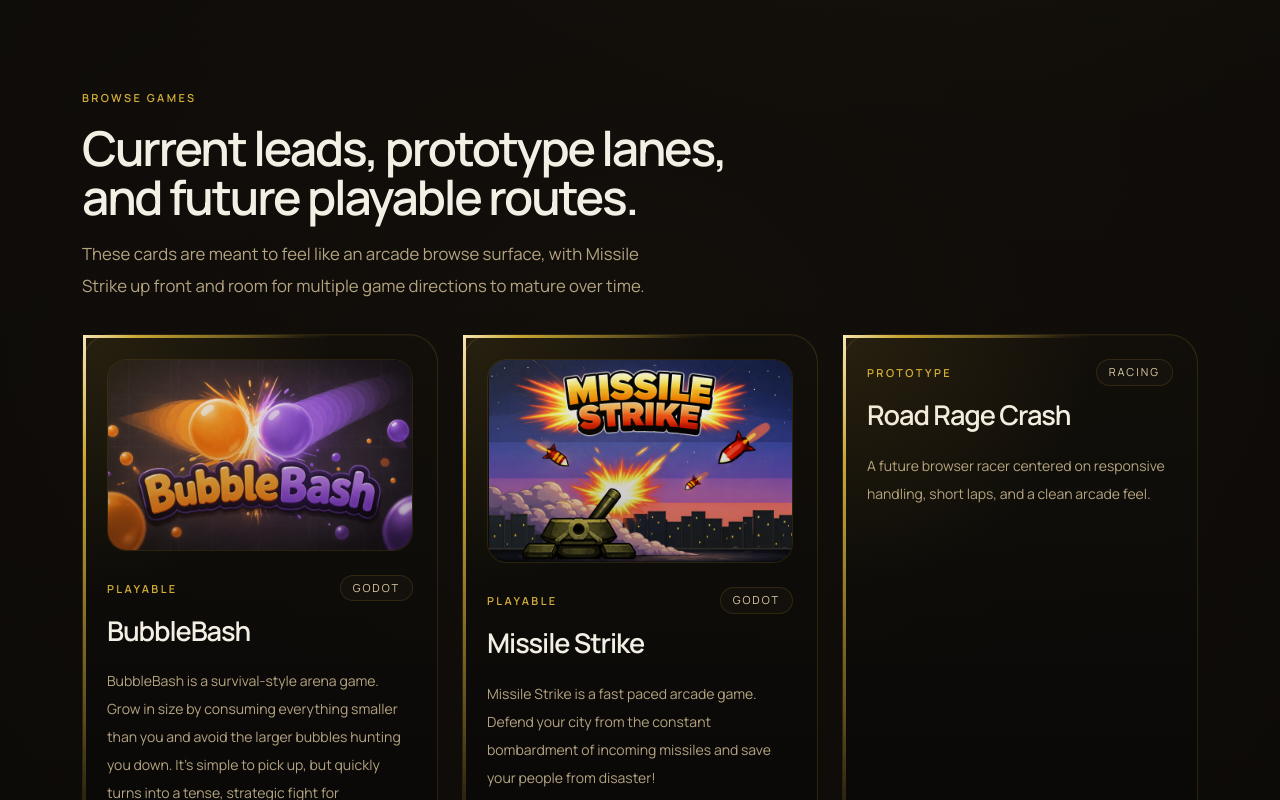
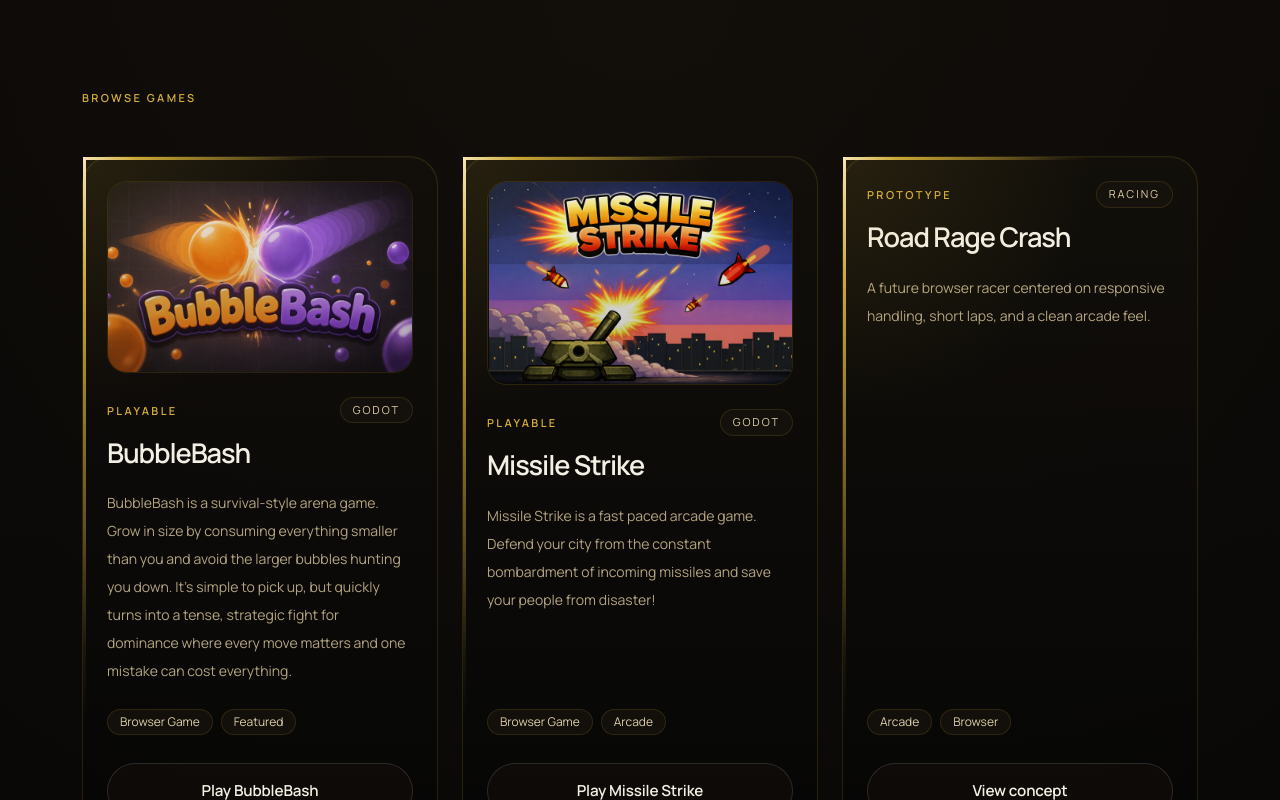
Before and after one commit to MrDevGuyMan/MrDevGuyMan, a Next.js app: page /games in a window 1280 px wide. Shown: the part 1840-2640 px from the top of the page. Built offline with nearby package versions, Linux system fonts and the light colour scheme.

Commit message:
Update to Missile Stroke audio and changes to site layout

```diff
--- a/app/about/page.tsx
+++ b/app/about/page.tsx
@@ -3,7 +3,7 @@
 
 const currentFocus = [
   "Building a clear home for projects that are meant to be explored, used, or played.",
-  "Starting with BubbleBash, then expanding into tools and experimental work.",
+  "Starting with BubbleBash, then expanding into more games and useful tools.",
   "Keeping the site clean and scalable so new projects can slot in without redesigning the foundation.",
 ];
 
@@ -13,7 +13,7 @@
       <PageHero
         eyebrow="About"
         title="A project hub built for making, shipping, and iterating."
-        description="This website is meant to function as a living hub for active work rather than a static resume. Over time it will collect games, dev tools, experiments, and other interactive projects in one cohesive place."
+        description="This website is meant to function as a living hub for active work rather than a static resume. Over time it will collect games, dev tools, and other interactive projects in one cohesive place."
       />
       <section className="grid gap-6 lg:grid-cols-[1.1fr_0.9fr]">
         <div className="gold-trim rounded-3xl border border-border bg-surface/70 p-6 text-sm leading-7 text-muted [--trim-left:82%] [--trim-top:68%]">
--- a/app/experiments/page.tsx
+++ /dev/null
@@ -1,21 +0,0 @@
-import { ProjectCard } from "@/components/cards/project-card";
-import { Container } from "@/components/ui/container";
-import { PageHero } from "@/components/ui/page-hero";
-import { experiments } from "@/data/projects";
-
-export default function ExperimentsPage() {
-  return (
-    <Container className="space-y-10">
-      <PageHero
-        eyebrow="Experiments"
-        title="Test ideas, technical spikes, and visual exploration."
-        description="Experiments are where concepts get pressure-tested before they turn into polished projects. This area can hold rendering tests, UI prototypes, browser performance work, and one-off technical ideas."
-      />
-      <section className="grid gap-6 md:grid-cols-2">
-        {experiments.map((item) => (
-          <ProjectCard key={item.title} item={item} />
-        ))}
-      </section>
-    </Container>
-  );
-}
--- a/app/games/page.tsx
+++ b/app/games/page.tsx
@@ -6,7 +6,7 @@
 import { PageHero } from "@/components/ui/page-hero";
 import { SectionHeading } from "@/components/ui/section-heading";
 import { SurpriseMeLink } from "@/components/ui/surprise-me-link";
-import { gameCatalog, gameDevelopmentTracks } from "@/data/projects";
+import { gameCatalog } from "@/data/projects";
 
 const missileStrikeDescription =
   "Made in the Godot engine Missile Strike is fun, exciting and free to play right here in your browser.";
@@ -114,36 +114,13 @@
       </section>
 
       <section className="section-divider space-y-8">
-        <SectionHeading
-          eyebrow="Browse games"
-          title="Current leads, prototype lanes, and future playable routes."
-          description="These cards are meant to feel like an arcade browse surface, with Missile Strike up front and room for multiple game directions to mature over time."
-        />
+        <SectionHeading eyebrow="Browse games" />
         <div className="grid gap-6 md:grid-cols-2 xl:grid-cols-3">
           {gameCatalog.map((item) => (
             <GameBrowseCard key={item.title} item={item} />
           ))}
         </div>
       </section>
-
-      <section className="section-divider space-y-8">
-        <SectionHeading
-          eyebrow="In development"
-          title="More games are already accounted for."
-          description="The games area is built to stay active as new concepts move from idea to prototype to full playable release."
-        />
-        <div className="grid gap-4 lg:grid-cols-3">
-          {gameDevelopmentTracks.map((item) => (
-            <article key={item.title} className="interactive-card gold-trim section-shell rounded-[1.6rem] p-6 [--trim-left:80%] [--trim-top:66%]">
-              <p className="eyebrow-label text-[11px]">{item.status}</p>
-              <h2 className="mt-3 text-[1.5rem] font-semibold tracking-[-0.03em] text-foreground">
-                {item.title}
-              </h2>
-              <p className="mt-4 text-sm leading-7 text-muted">{item.description}</p>
-            </article>
-          ))}
-        </div>
-      </section>
     </Container>
   );
 }
--- a/app/page.tsx
+++ b/app/page.tsx
@@ -4,7 +4,6 @@
 import { SectionPreview } from "@/components/home/section-preview";
 import { Container } from "@/components/ui/container";
 import {
-  experiments,
   featuredShowcase,
   games,
   latestUpdates,
@@ -46,20 +45,6 @@
           />
         </Container>
       </section>
-
-      <section className="bg-variant-surface">
-        <Container>
-          <SectionPreview
-            eyebrow="Experiments"
-            title="Rendering tests, UI ideas, and smaller technical work."
-            description="This is the looser side of the site: mechanics, interaction tests, and visual experiments that may turn into proper projects later."
-            href="/experiments"
-            actionLabel="View all experiments"
-            items={experiments.slice(0, 3)}
-          />
-        </Container>
-      </section>
-
       <section className="bg-variant-grid">
         <Container className="pb-20 md:pb-32">
           <div className="pt-24 md:pt-32">
--- a/components/home/home-hero.tsx
+++ b/components/home/home-hero.tsx
@@ -20,7 +20,7 @@
             Games and tools with a sharper point of view.
           </h1>
           <p className="mt-8 max-w-2xl text-[1.08rem] leading-8 text-ink-200 md:text-[1.18rem] md:leading-9">
-            Here we publish playable games, practical tools, and smaller technical experiments.
+            Here we publish playable games and practical tools built to be explored, used, and replayed.
           </p>
           <div className="mt-10 flex flex-col gap-4 sm:flex-row">
             <Link href={spotlight.href} className="cta-primary border-gold-300 bg-gold-300 text-[#090806] shadow-none hover:bg-gold-100">
--- a/components/layout/site-footer.tsx
+++ b/components/layout/site-footer.tsx
@@ -44,7 +44,6 @@
           <p className="mb-2 text-base font-medium text-[#d7ccb5]">
             {new Date().getFullYear()} MrDevGuyMan Hub
           </p>
-          <p className="leading-7">Foundation live. BubbleBash first, then the rest.</p>
         </div>
       </Container>
     </footer>
--- a/data/navigation.ts
+++ b/data/navigation.ts
@@ -7,7 +7,6 @@
   { href: "/", label: "Home" },
   { href: "/games", label: "Games" },
   { href: "/tools", label: "Tools" },
-  { href: "/experiments", label: "Experiments" },
   { href: "/about", label: "About" },
   { href: "/useful-tools", label: "Useful Tools" },
   { href: "/surprise-me", label: "Surprise Me" },
--- a/data/projects.ts
+++ b/data/projects.ts
@@ -230,34 +230,6 @@
   },
 ];
 
-export const experiments: ProjectCardItem[] = [
-  {
-    title: "Interaction Sandbox",
-    description:
-      "Where I test UI bits, controls, and tiny mechanics before deciding whether they deserve a full project.",
-    href: "/experiments",
-    status: "Active concept",
-    tags: ["R&D", "Interaction", "Frontend"],
-  },
-  {
-    title: "Rendering Tests",
-    description:
-      "Small browser rendering tests for shaders, particles, animation, and performance weirdness.",
-    href: "/experiments",
-    status: "Planned",
-    tags: ["Graphics", "Performance", "Web"],
-  },
-  {
-    title: "Random Experiment",
-    description:
-      "A rotating slot for the odd ideas that do not fit anywhere else yet.",
-    href: "/experiments",
-    status: "Rotating slot",
-    tags: ["Wildcard", "Prototype", "Lab"],
-    anchorId: "random-experiment",
-  },
-];
-
 export const featuredShowcase: FeaturedShowcaseItem[] = [
   {
     title: "Missile Strike",
@@ -280,15 +252,6 @@
     thumbnailSrc: heightmapGeneratorThumbnailSrc,
     thumbnailAlt: heightmapGeneratorThumbnailAlt,
     thumbnailFit: "contain",
-  },
-  {
-    title: "Random Experiment",
-    description:
-      "The catch-all slot for the ideas that do not fit a lane yet, from rendering tests to tiny interactive jokes.",
-    href: "/experiments#random-experiment",
-    status: "Rotating concept",
-    ctaLabel: "Open Random Experiment",
-    eyebrow: "Featured experiment",
   },
 ];
 
@@ -315,14 +278,6 @@
     thumbnailAlt: heightmapGeneratorThumbnailAlt,
     thumbnailFit: "contain",
   },
-  {
-    title: "Experiments stay loose on purpose",
-    description:
-      "That section is where rendering tests, UI ideas, and the weirder one-off builds land first.",
-    href: "/experiments",
-    section: "Experiments",
-    timeLabel: "Still messy",
-  },
 ];
 
 export const surpriseDestinations = [
@@ -330,7 +285,6 @@
   "/games/missile-strike",
   "/games/bubble-bash",
   "/tools",
-  "/experiments",
   "/support",
   "/about",
   "/useful-tools",
--- a/lib/site-config.ts
+++ b/lib/site-config.ts
@@ -1,6 +1,6 @@
 export const siteConfig = {
   name: "MrDevGuyMan Hub",
   description:
-    "A personal hub for browser games, tools, experiments, and future interactive projects.",
+    "A personal hub for browser games, tools, and future interactive projects.",
   url: "https://example.vercel.app",
 };
--- a/public/games/missile-strike/index.html
+++ b/public/games/missile-strike/index.html
@@ -111,7 +111,7 @@
 
 		<script src="index.js"></script>
 		<script>
-const GODOT_CONFIG = {"args":[],"canvasResizePolicy":2,"emscriptenPoolSize":8,"ensureCrossOriginIsolationHeaders":true,"executable":"index","experimentalVK":false,"fileSizes":{"index.pck":2223504,"index.wasm":37695054},"focusCanvas":true,"gdextensionLibs":[],"godotPoolSize":4};
+const GODOT_CONFIG = {"args":[],"canvasResizePolicy":2,"emscriptenPoolSize":8,"ensureCrossOriginIsolationHeaders":true,"executable":"index","experimentalVK":false,"fileSizes":{"index.pck":401940,"index.wasm":37695054},"focusCanvas":true,"gdextensionLibs":[],"godotPoolSize":4};
 const GODOT_THREADS_ENABLED = false;
 const engine = new Engine(GODOT_CONFIG);
 
```
Also changed, not shown: 1 other file (tests, documents, lock files or other folders).
